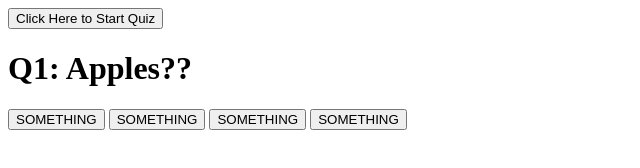
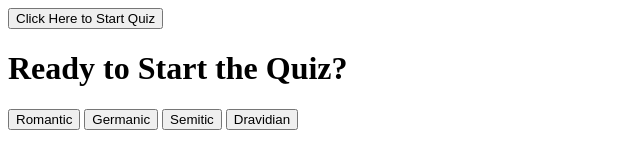
Before and after one commit to jskye429/Multiple_Choice, a plain HTML site: page index.html in a window 1280 px wide. Shown: the whole page, without its empty margins (0-640 px from the left). Drawn offline with nearby package versions, Linux system fonts and the light colour scheme.

Commit message:
added my own content to question and fixed hide function

```diff
--- a/index.html
+++ b/index.html
@@ -11,14 +11,14 @@
 
 <button type="button" class="startButton">Click Here to Start Quiz</button>
 <div id="main">
-    <h1 id="question">Q1: Apples??</h1>
-    <button id="answer-1" class="answer">SOMETHING</button>
-    <button id="answer-2" class="answer">SOMETHING</button>
-    <button id="answer-3" class="answer">SOMETHING</button>
-    <button id="answer-4" class="answer">SOMETHING</button>
+    <h1 id="question">What kind of language is English</h1>
+    <button id="answer-1" class="answer">Romantic</button>
+    <button id="answer-2" class="answer">Germanic</button>
+    <button id="answer-3" class="answer">Semitic</button>
+    <button id="answer-4" class="answer">Dravidian</button>
 </div>
 <script src="https://cdnjs.cloudflare.com/ajax/libs/jquery/3.2.1/jquery.min.js"></script>
-<script src="codeQuiz.js"></script>
+<script src="script.js"></script>
 
 
 </body>
--- a/script.js
+++ b/script.js
@@ -8,10 +8,11 @@ var secondsLeft = 10;
 
 var questions = [
     {
-        title: "how many apples do i have?",
+        title: "What language family does English belong to?",
         answers: [1,2,3,4],
-        correctAnswer: 2
+        correctAnswer: 1
     }
+
 ]
 var questionIndex = 0;
 
@@ -25,7 +26,7 @@ function timerThing(){
 
 var timer = setInterval(timerThing, 500);
 
-var question = $("#question").text("watermelon")
+var question = $("#question").text("Ready to Start the Quiz?")
 console.log(question)
 
 $(".startButton").click(function(){
@@ -38,4 +39,4 @@ $(".startButton").click(function(){
 
 $(".answer").click(function(){
     $(this)
-});
+})
```
